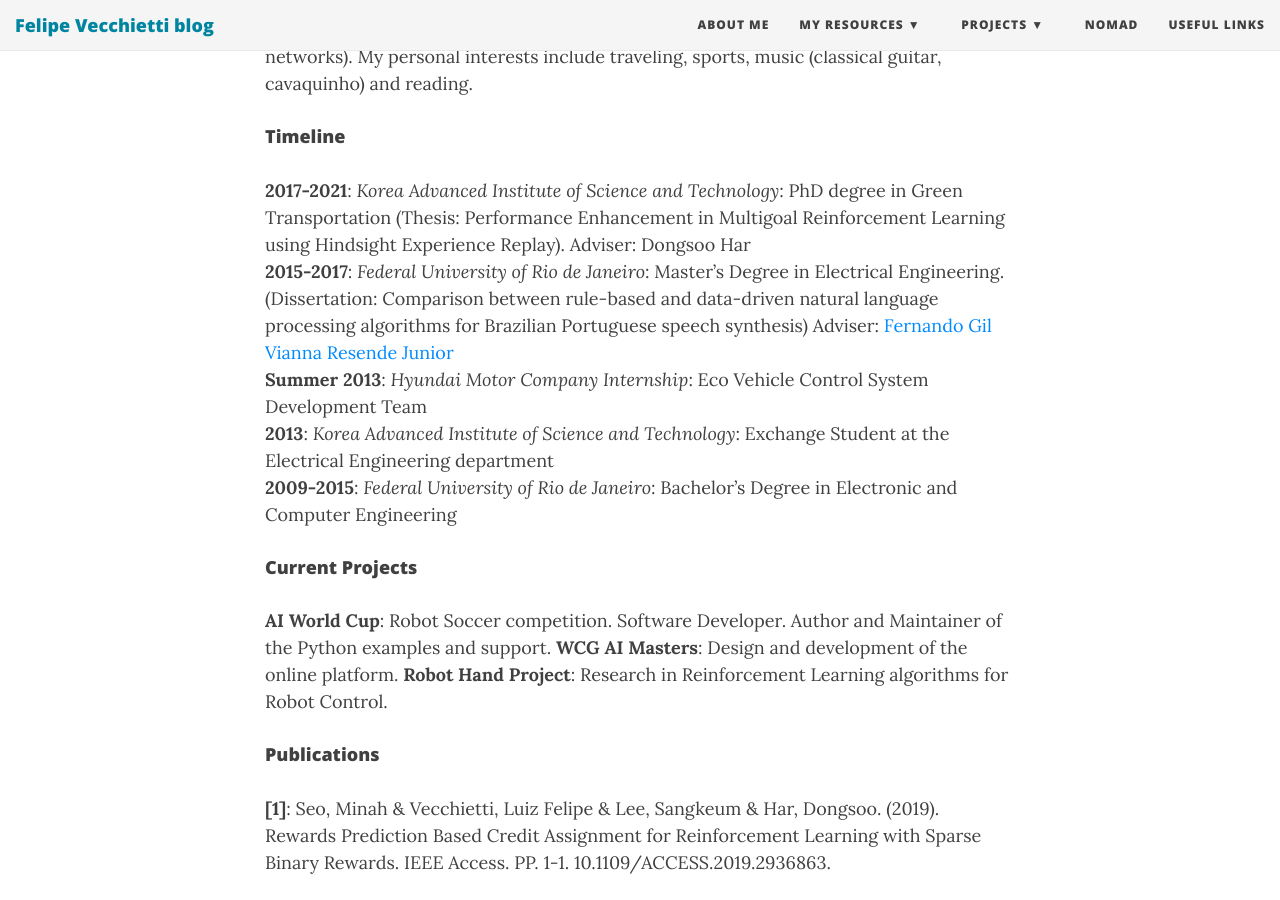
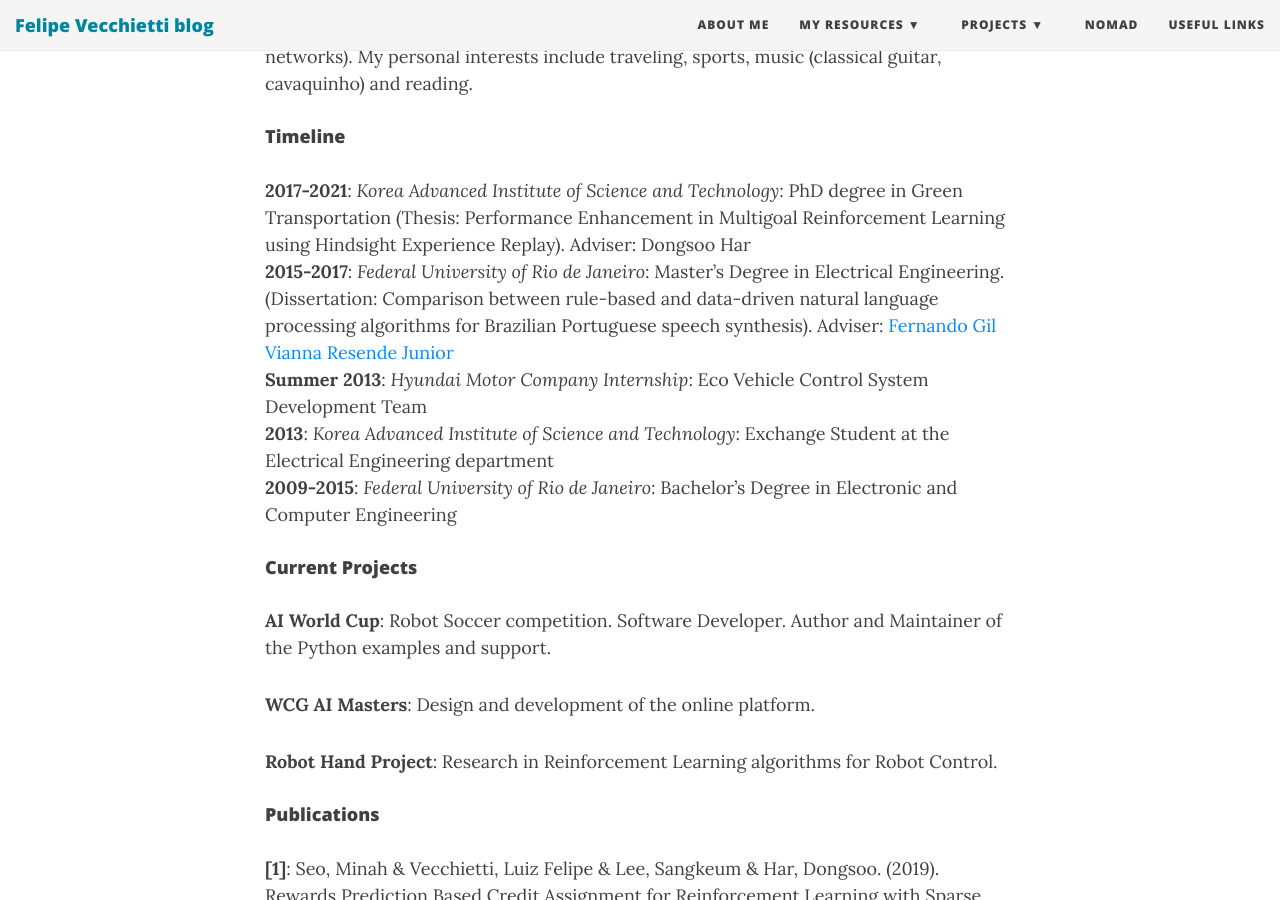
Before and after one commit to lfelipesv/lfelipesv.github.io, a Jekyll site: the page built from aboutme.md, in a window 1280 px wide and 900 px high, scrolled down 400 px. Built offline with Jekyll 4.4.1, drawn with Linux system fonts in a browser that asks for light colours; nearby versions of some CDN libraries.

```diff
--- a/aboutme.md
+++ b/aboutme.md
@@ -11,7 +11,7 @@ I am currently a Post-doc researcher at the Korea Advanced Institute of Science
 #### Timeline
 
 **2017-2021**: _Korea Advanced Institute of Science and Technology_: PhD degree in Green Transportation (Thesis: Performance Enhancement in Multigoal Reinforcement Learning using Hindsight Experience Replay). Adviser: Dongsoo Har
-**2015-2017**: _Federal University of Rio de Janeiro_: Master's Degree in Electrical Engineering. (Dissertation: Comparison between rule-based and data-driven natural language processing algorithms for Brazilian Portuguese speech synthesis) Adviser: [Fernando Gil Vianna Resende Junior](http://pee.ufrj.br/prof/?ID=gil)
+**2015-2017**: _Federal University of Rio de Janeiro_: Master's Degree in Electrical Engineering. (Dissertation: Comparison between rule-based and data-driven natural language processing algorithms for Brazilian Portuguese speech synthesis). Adviser: [Fernando Gil Vianna Resende Junior](http://pee.ufrj.br/prof/?ID=gil)
 **Summer 2013**: _Hyundai Motor Company Internship_: Eco Vehicle Control System Development Team
 **2013**: _Korea Advanced Institute of Science and Technology_: Exchange Student at the Electrical Engineering department
 **2009-2015**: _Federal University of Rio de Janeiro_: Bachelor's Degree in Electronic and Computer Engineering
@@ -19,7 +19,9 @@ I am currently a Post-doc researcher at the Korea Advanced Institute of Science
 #### Current Projects
 
 **AI World Cup**: Robot Soccer competition. Software Developer. Author and Maintainer of the Python examples and support.
+
 **WCG AI Masters**: Design and development of the online platform.
+
 **Robot Hand Project**: Research in Reinforcement Learning algorithms for Robot Control.
 
 #### Publications
```
